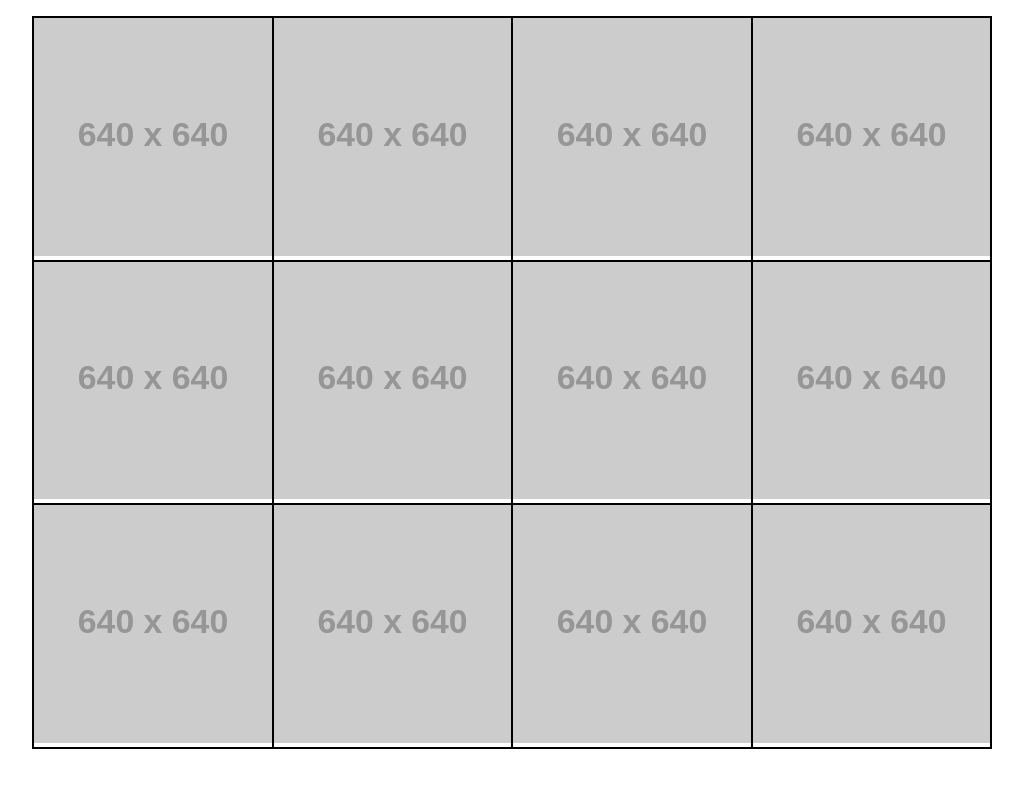
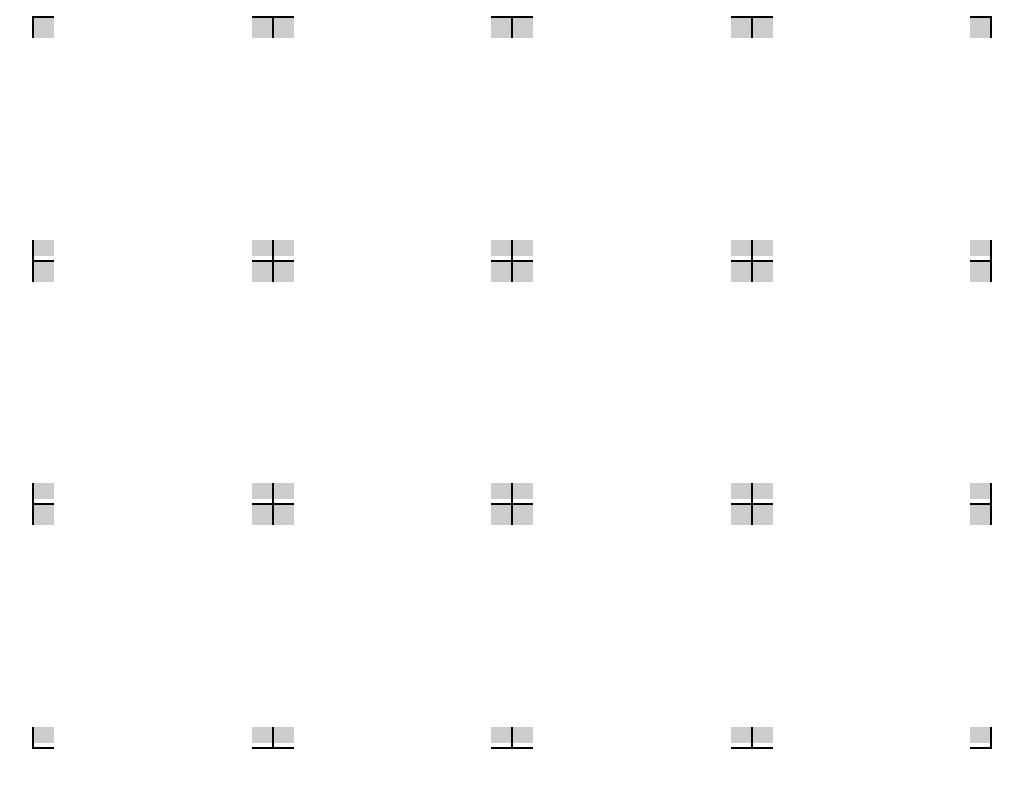
Before and after one commit to ixkaito/unique-border, a plain HTML site: page index.html in a window 1280 px wide. Shown: the whole page, without its empty margins (128-1151 px from the left). Drawn offline with Linux system fonts and the light colour scheme; placeholder pictures from the web are drawn by us.

Commit message:
Add pseudo-elements to make unique border

```diff
--- a/style.css
+++ b/style.css
@@ -34,3 +34,24 @@ ul {
 	position: relative;
 	width: 25%;
 }
+
+.list > li:before,
+.list > li:after {
+	background: #fff;
+	content: "";
+	position: absolute;
+}
+
+.list > li:before {
+	bottom: 20px;
+	left: -2px;
+	right: -2px;
+	top: 20px;
+}
+
+.list > li:after {
+	bottom: -2px;
+	left: 20px;
+	right: 20px;
+	top: -2px;
+}
```
